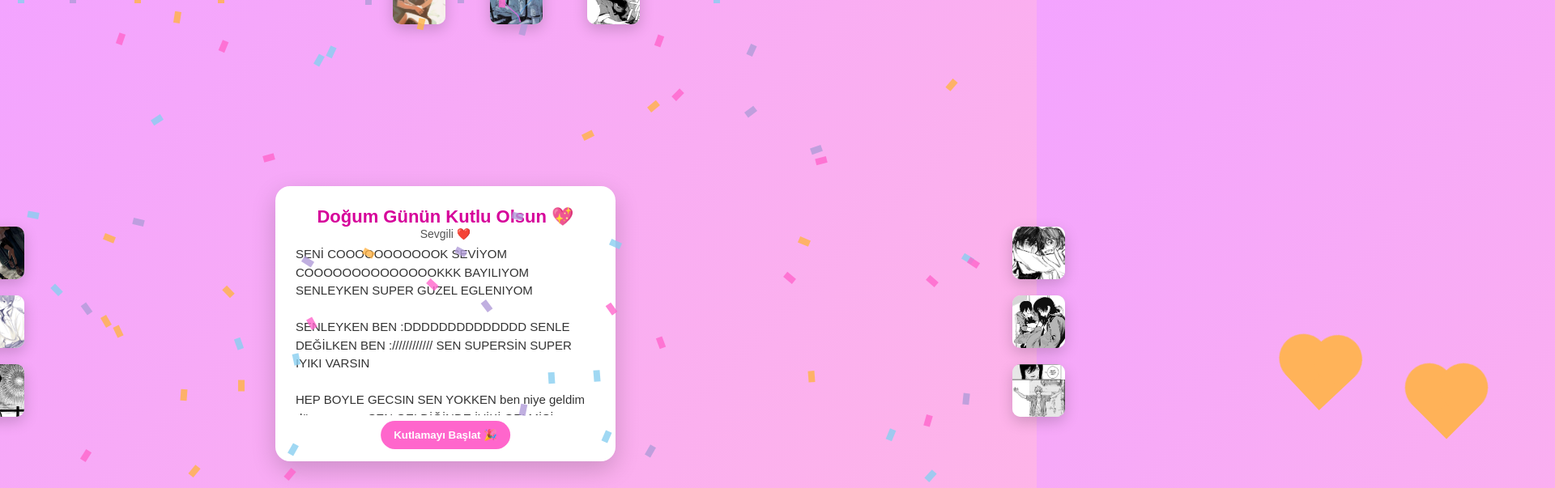
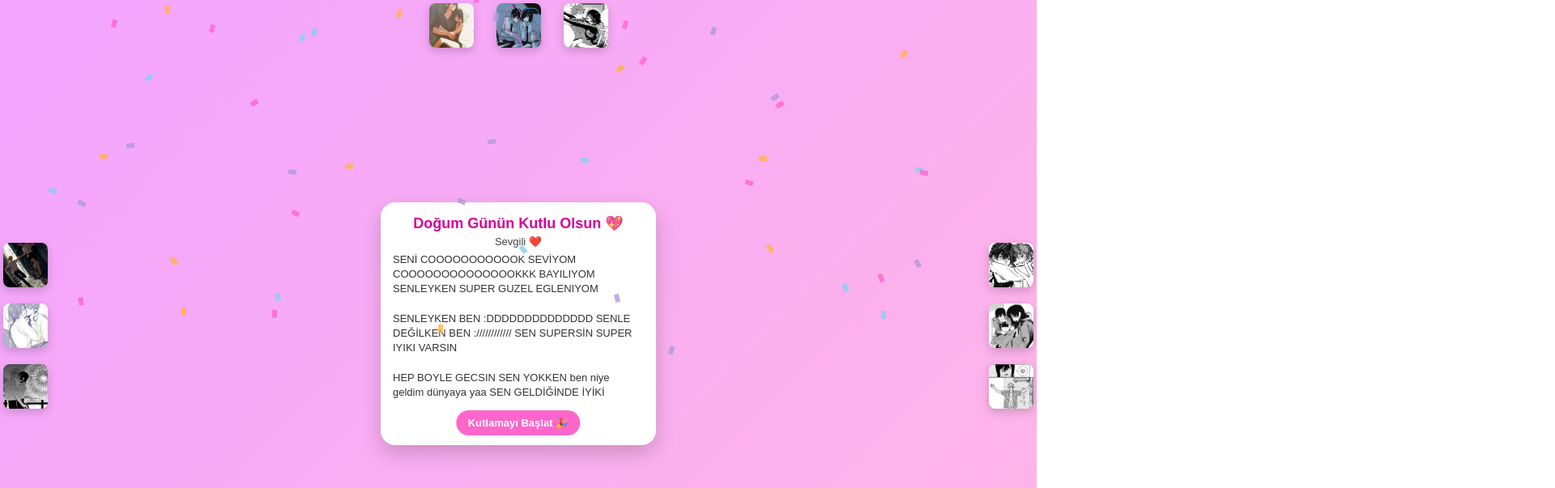
Before and after one commit to Yusufust258/DGSE, a plain HTML site: page index.html in a window 1280 px wide. Both pictures are taken after a click on the button "Kutlamayı Başlat 🎉". Shown: the top 603 px of the page at 81% size, 1920 px wide, since content can reach past the window. Drawn offline with Linux system fonts and the light colour scheme.

Commit message:
Update index.html

```diff
--- a/index.html
+++ b/index.html
@@ -2,146 +2,119 @@
 <html lang="tr">
 <head>
   <meta charset="utf-8" />
-  <meta name="viewport" content="width=device-width,initial-scale=1" />
+  <meta name="viewport" content="width=device-width,initial-scale=1,maximum-scale=1,user-scalable=no" />
   <title>🎂 Doğum Günü 🎉</title>
   <style>
     :root{
-      --frame-w: 420px;
-      --frame-h: 340px;
+      --frame-w: 340px;
+      --frame-h: 300px;
     }
-    *{box-sizing:border-box}
+    *{box-sizing:border-box;margin:0;padding:0;}
     body{
-      margin:0;
-      min-height:100vh;
+      overflow:hidden;
+      height:100vh;
       display:flex;
       align-items:center;
       justify-content:center;
       background:linear-gradient(135deg,#f3a4ff,#ffb6e6);
       font-family:"Poppins",sans-serif;
+      position:relative;
     }
     .card{
       width:var(--frame-w);
       height:var(--frame-h);
       background:#fff;
       border-radius:18px;
-      box-shadow:0 10px 30px rgba(0,0,0,0.18);
+      box-shadow:0 10px 25px rgba(0,0,0,0.18);
       position:relative;
-      padding:25px;
+      padding:15px;
       text-align:left;
-      overflow:hidden;
       z-index:5;
     }
     .card h1{
-      margin:0;
-      font-size:22px;
+      font-size:18px;
       color:#d6009a;
+      margin-bottom:4px;
       text-align:center;
     }
     .meta{
+      font-size:13px;
       text-align:center;
+      color:#444;
       margin-bottom:6px;
-      font-size:14px;
-      color:#555;
     }
     .message{
-      font-size:15px;
-      line-height:1.5;
+      font-size:13px;
+      line-height:1.4;
       color:#333;
-      max-height:210px;
+      max-height:180px;
       overflow-y:auto;
-      padding-right:8px;
+      padding-right:5px;
     }
     .btn{
       position:absolute;
-      left:50%;
-      bottom:15px;
-      transform:translateX(-50%);
+      bottom:12px;
+      right:50%;
+      transform:translateX(50%);
       background:#ff66cc;
       color:#fff;
       border:0;
-      padding:10px 16px;
-      border-radius:20px;
+      padding:8px 14px;
+      border-radius:18px;
       cursor:pointer;
+      font-size:13px;
       font-weight:600;
     }
+    img.edge{
+      width:55px;
+      height:55px;
+      border-radius:8px;
+      object-fit:cover;
+      box-shadow:0 4px 12px rgba(0,0,0,0.18);
+      position:absolute;
+      z-index:3;
+    }
+    .t1{top:4px;left:calc(50% - 110px);}
+    .t2{top:4px;left:calc(50% - 27px);}
+    .t3{top:4px;left:calc(50% + 56px);}
 
-    /* Kenar resimleri */
-    .edge{
-      position:absolute;
-      width:65px;
-      height:65px;
-      border-radius:10px;
-      object-fit:cover;
-      box-shadow:0 6px 18px rgba(0,0,0,0.18);
-      background:#eee;
-      z-index:4;
-    }
-    .t1{top:-35px;left:calc(50% - 155px);}
-    .t2{top:-35px;left:calc(50% - 35px);}
-    .t3{top:-35px;left:calc(50% + 85px);}
+    .r1{right:4px;top:calc(50% - 100px);}
+    .r2{right:4px;top:calc(50% - 25px);}
+    .r3{right:4px;top:calc(50% + 50px);}
 
-    .r1{right:-35px;top:calc(50% - 120px);}
-    .r2{right:-35px;top:calc(50% - 35px);}
-    .r3{right:-35px;top:calc(50% + 50px);}
+    .b1{bottom:4px;left:calc(50% - 110px);}
+    .b2{bottom:4px;left:calc(50% - 27px);}
+    .b3{bottom:4px;left:calc(50% + 56px);}
 
-    .b1{bottom:-35px;left:calc(50% - 155px);}
-    .b2{bottom:-35px;left:calc(50% - 35px);}
-    .b3{bottom:-35px;left:calc(50% + 85px);}
+    .l1{left:4px;top:calc(50% - 100px);}
+    .l2{left:4px;top:calc(50% - 25px);}
+    .l3{left:4px;top:calc(50% + 50px);}
 
-    .l1{left:-35px;top:calc(50% - 120px);}
-    .l2{left:-35px;top:calc(50% - 35px);}
-    .l3{left:-35px;top:calc(50% + 50px);}
-
-    /* Balonlar */
     .balloon{
       position:fixed;
-      bottom:-100px;
+      bottom:-80px;
       opacity:.9;
-      z-index:3;
-      width:60px;
-      height:70px;
-      animation:floatUp 8s linear infinite;
+      z-index:1;
+      width:45px;
+      height:55px;
+      animation:floatUp 10s linear infinite;
     }
-    .balloon:nth-child(odd){animation-duration:9s}
     @keyframes floatUp{
       to{transform:translateY(-110vh);}
     }
-    .circle{border-radius:50%}
-    .square{border-radius:15%}
-    .heart{
-      width:60px;
-      height:60px;
-      background:#ff5f8f;
-      position:relative;
-      transform:rotate(-45deg);
+    .confetti{
+      position:fixed;
+      width:6px;
+      height:10px;
+      top:-10px;
+      background:#ff66cc;
+      opacity:.8;
+      z-index:10;
+      animation:confetti 5s linear infinite;
     }
-    .heart::before,.heart::after{
-      content:'';
-      position:absolute;
-      background:inherit;
-      border-radius:50%;
-      width:60px;
-      height:60px;
-    }
-    .heart::before{
-      top:-30px;left:0;
-    }
-    .heart::after{
-      left:30px;top:0;
-    }
-    @keyframes confetti {
-      0% { transform: translateY(0) rotate(0deg); }
-      100% { transform: translateY(120vh) rotate(360deg); }
-    }
-    .confetti {
-      position: fixed;
-      width: 8px;
-      height: 14px;
-      top: -10px;
-      background: #ff66cc;
-      opacity: 0.8;
-      z-index:10;
-      animation: confetti 4s linear infinite;
+    @keyframes confetti{
+      0%{transform:translateY(0) rotate(0)}
+      100%{transform:translateY(100vh) rotate(360deg)}
     }
   </style>
 </head>
@@ -163,6 +136,7 @@
   <img src="img/spr.jpeg" class="edge l2">
   <img src="img/PUAHAHA.jpeg" class="edge l3">
 
+
   <div class="card">
     <h1>Doğum Günün Kutlu Olsun 💖</h1>
     <div class="meta">Sevgili ❤️</div>
@@ -178,22 +152,20 @@
 
   <script>
     function startCelebration(){
-      // Balonlar
       for(let i=0;i<10;i++){
-        let b=document.createElement('div');
-        b.className='balloon '+['circle','heart','square','star'][i%4];
-        b.style.left=Math.random()*100+'%';
-        b.style.animationDelay = (Math.random()*3)+'s';
-        b.style.background = ['#ff5f8f','#ffb347','#89cff0','#b19cd9'][i%4];
+        const b=document.createElement('div');
+        b.className='balloon';
+        b.style.left=Math.random()*95+'%';
+        b.style.background=['#ff5f8f','#ffb347','#89cff0','#b19cd9'][i%4];
+        b.style.animationDelay=(Math.random()*3)+'s';
         document.body.appendChild(b);
       }
-      // Konfeti
-      for(let i=0;i<70;i++){
-        let c=document.createElement('div');
+      for(let i=0;i<50;i++){
+        const c=document.createElement('div');
         c.className='confetti';
-        c.style.left=Math.random()*100+'vw';
-        c.style.animationDelay=Math.random()*3+'s';
+        c.style.left=Math.random()*95+'%';
         c.style.background=['#ff66cc','#ffb347','#89cff0','#b19cd9'][i%4];
+        c.style.animationDelay=(Math.random()*3)+'s';
         document.body.appendChild(c);
       }
     }
```
